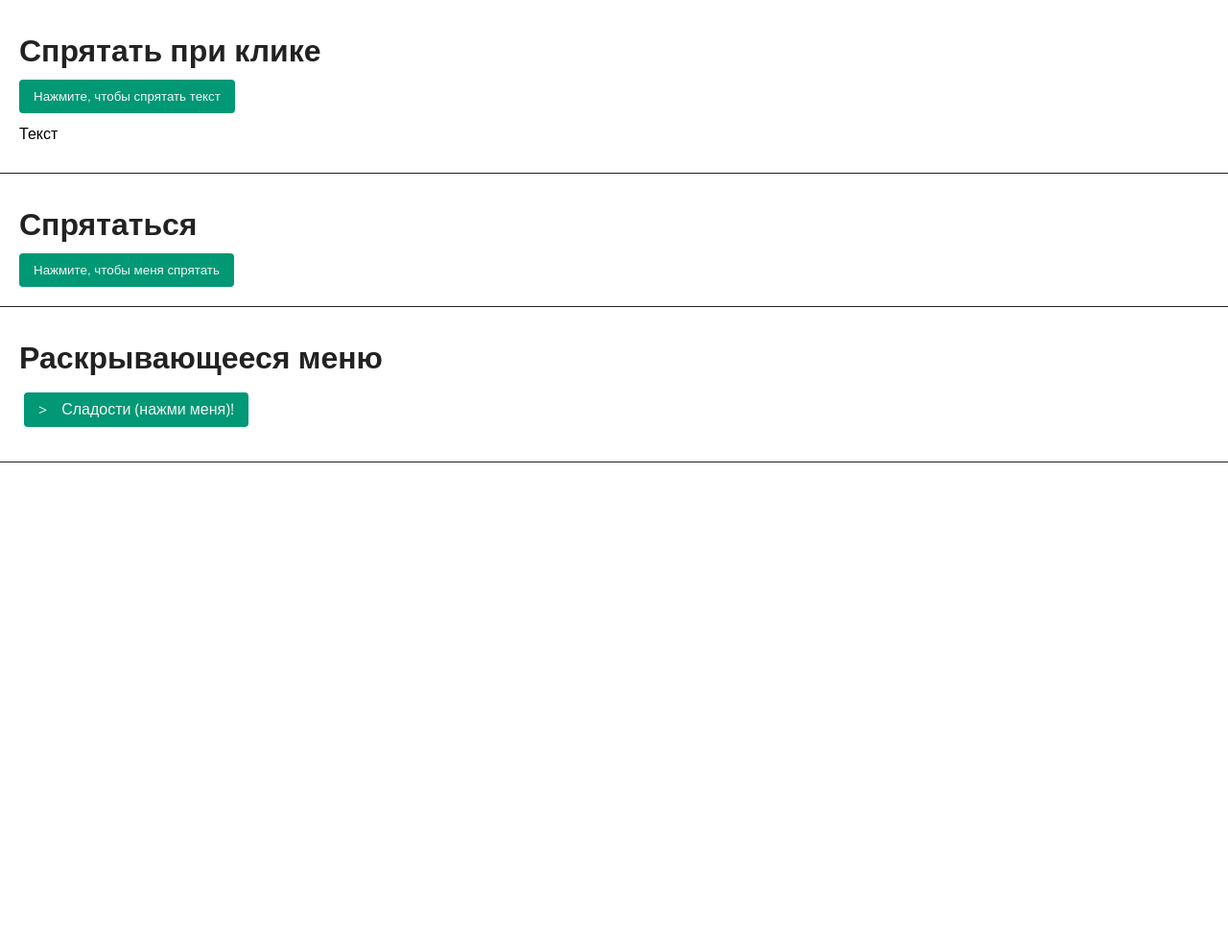
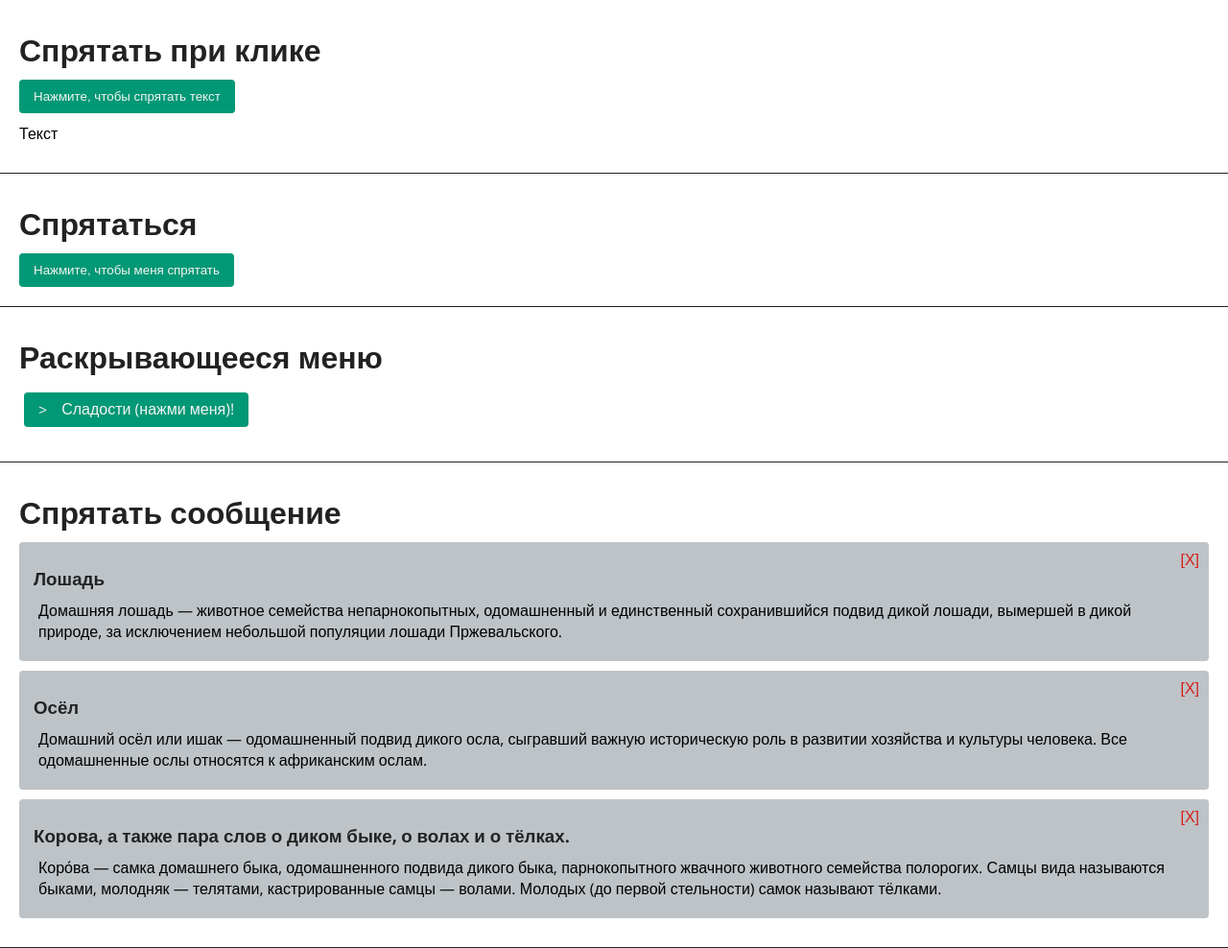
Before and after one commit to mgrinko/into_in_events, a plain HTML site: page index.html in a window 1280 px wide. Shown: the whole page at 96% size. Before the commit the page ends 800 px from the top, so only its background shows below. Drawn offline with nearby package versions, Linux system fonts and the light colour scheme.

Commit message:
Добавленна задача Спрятать сообщение

```diff
--- a/index.css
+++ b/index.css
@@ -11,7 +11,7 @@ body {
 .tasks {
   padding: 20px;
   border-bottom: 1px solid #222; }
-  .tasks h1 {
+  .tasks h1, .tasks h3 {
     color: #222;
     margin: 10px 0; }
   .tasks input[type=button] {
@@ -92,6 +92,25 @@ body {
         -o-transform: scaleY(1);
         -ms-transform: scaleY(1);
         transform: scaleY(1); }
+  .tasks .pane {
+    border-radius: 4px;
+    position: relative;
+    background-color: #BDC3C7;
+    padding: 15px; }
+    .tasks .pane .remove-button {
+      position: absolute;
+      top: 10px;
+      right: 10px;
+      border: none;
+      background: none;
+      color: #D91E18;
+      outline: none;
+      padding: 0;
+      margin: 0;
+      font-size: 16px;
+      cursor: pointer; }
+      .tasks .pane .remove-button:hover {
+        color: #CF000F; }
 
 .disabled {
   display: none; }
--- a/index.html
+++ b/index.html
@@ -31,6 +31,30 @@
         </li>
     </ul>
 </div>
+
+<div class="tasks task5">
+    <h1>Спрятать сообщение</h1>
+    <div>
+        <div class="pane">
+            <h3>Лошадь</h3>
+            <p>Домашняя лошадь — животное семейства непарнокопытных, одомашненный и единственный сохранившийся подвид
+                дикой лошади, вымершей в дикой природе, за исключением небольшой популяции лошади Пржевальского.</p>
+        </div>
+        <div class="pane">
+            <h3>Осёл</h3>
+            <p>Домашний осёл или ишак — одомашненный подвид дикого осла, сыгравший важную историческую роль в развитии
+                хозяйства и культуры человека. Все одомашненные ослы относятся к африканским ослам.</p>
+        </div>
+        <div class="pane">
+            <h3>Корова, а также пара слов о диком быке, о волах и о тёлках. </h3>
+            <p>Коро́ва — самка домашнего быка, одомашненного подвида дикого быка, парнокопытного жвачного животного
+                семейства полорогих. Самцы вида называются быками, молодняк — телятами, кастрированные самцы — волами.
+                Молодых (до первой стельности) самок называют
+                тёлками.
+            </p>
+        </div>
+    </div>
+</div>
 <script src="index.js"></script>
 </body>
 </html>
--- a/index.js
+++ b/index.js
@@ -20,3 +20,21 @@ for (let i = 0; i < task4ToggleBtn.length; i++) {
         this.nextElementSibling.classList.toggle('active');
     });
 }
+
+/** Спрятать сообщение */
+var removeBtn = document.createElement('button');
+removeBtn.classList.add('remove-button');
+removeBtn.textContent = '[X]';
+
+let allPaneBlocks = document.querySelectorAll('.pane');
+for (let i = 0; i < allPaneBlocks.length; i++) {
+    let removeBtnClone = removeBtn.cloneNode(true);
+    allPaneBlocks[i].appendChild(removeBtnClone);
+}
+
+let allRemoveButton = document.querySelectorAll('.remove-button');
+for (let i = 0; i < allRemoveButton.length; i++) {
+    allRemoveButton[i].addEventListener('click', function () {
+        this.parentNode.classList.add('disabled');
+    });
+}
```
